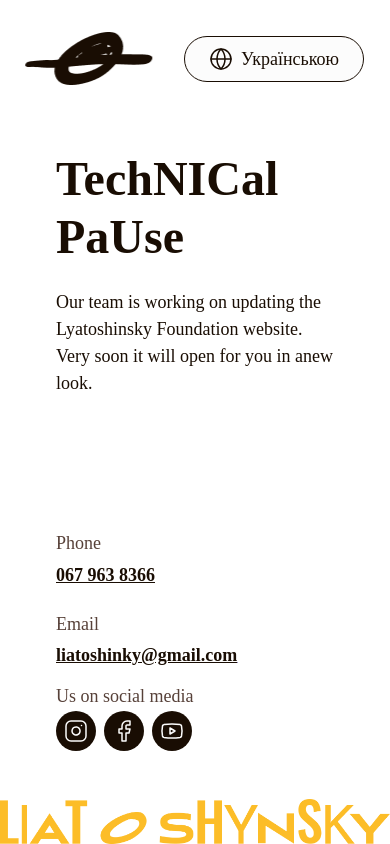
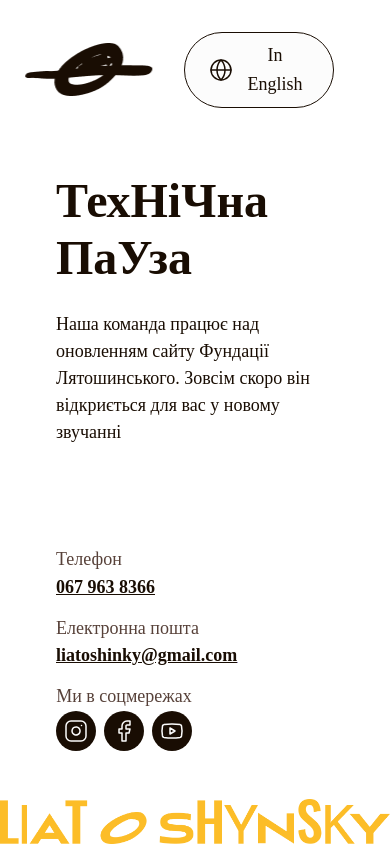
Before and after one commit to Liatoshynsky-Foundation/lf-placeholder, a React (Vite) app: page / in a window 390 px wide. Built offline with nearby package versions, Linux system fonts and the light colour scheme.

Commit message:
fix: contacts style fixes and default language change

```diff
--- a/src/components/Contacts/ContactMethods/ContactMethods.css
+++ b/src/components/Contacts/ContactMethods/ContactMethods.css
@@ -1,13 +1,13 @@
 .contact-methods {
   display: flex;
-  gap: 1.5rem;
+  gap: 48px;
 }
 
 .contact-method-container {
   display: flex;
   flex-direction: column;
   text-align: left;
-  gap: 0.5rem;
+  gap: 8px;
 }
 
 @media (max-width: 1024px) {
@@ -16,3 +16,13 @@
     align-items: flex-start;
   }
 }
+
+@media (max-width: 768px) {
+  .contact-methods {
+    gap: 16px;
+  }
+
+  .contact-method-container {
+    gap: 4px;
+  }
+}
--- a/src/context/provider/LanguageProvider.tsx
+++ b/src/context/provider/LanguageProvider.tsx
@@ -5,7 +5,7 @@
 import { LanguageContext } from '~/context/LanguageContext';
 
 export default function LanguageProvider({ children }: { children: React.ReactNode }) {
-  const [lang, setLang] = useState<Lang>('en');
+  const [lang, setLang] = useState<Lang>('uk');
 
   const switchLang = () => setLang((prevLang) => (prevLang === 'en' ? 'uk' : 'en'));
 
```
Also changed, not shown: .branchlintrc.config.cjs.
